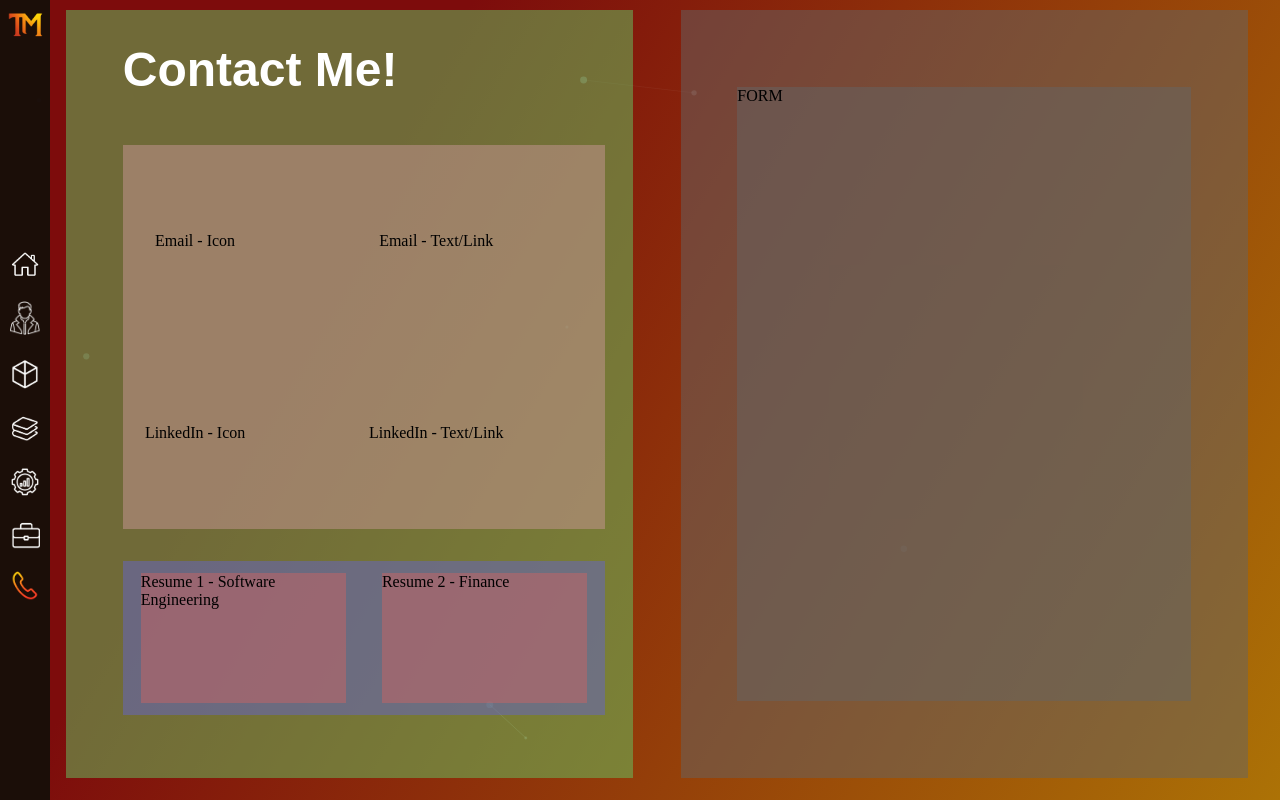
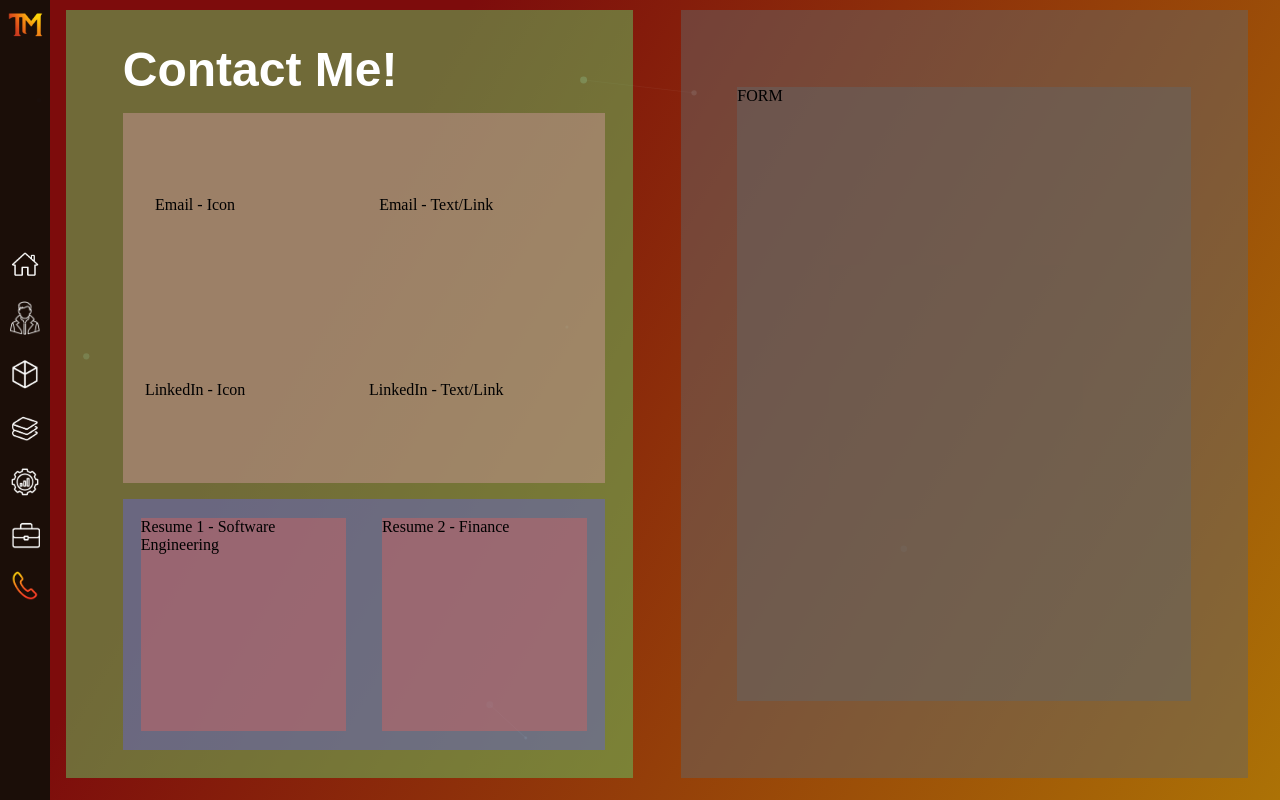
Before and after one commit to taha-malik27/myPortfolioWebsite, a Next.js app in the folder myportfoliowebsite/: page /contact in a window 1280 px wide. Built offline with nearby package versions, Linux system fonts and the light colour scheme; a web font is replaced by a local one.

Commit message:
made some adjustments to skeleton

```diff
--- a/myportfoliowebsite/src/components/cards/ContactCard.tsx
+++ b/myportfoliowebsite/src/components/cards/ContactCard.tsx
@@ -46,12 +46,13 @@ const ContactCard: React.FC<ContactCardProps> = ({ backgroundColor = "transparen
                 // alignSelf: "center",
                 paddingLeft:"10%",
                 paddingRight: "5%",
+                paddingBottom:"5%",
                 width: "100%",
                 boxSizing: "border-box",
                 display:"flex",
                 flexDirection:"column",
                 backgroundColor:"rgba(100,200,100,0.5)",
-                gap:"2rem"
+                // gap:"1.5rem"
             }}>
 
                 {/* Header - Matches other pages */}
@@ -70,7 +71,8 @@ const ContactCard: React.FC<ContactCardProps> = ({ backgroundColor = "transparen
                     gridTemplateColumns:"1fr 70%",
                     justifyItems:"center",
                     alignItems:"center",
-                    textAlign:"center"
+                    textAlign:"center",
+                    marginBottom:"2vh"
                 }}>
 
                 <div>Email - Icon</div>
@@ -86,7 +88,8 @@ const ContactCard: React.FC<ContactCardProps> = ({ backgroundColor = "transparen
                     backgroundColor:"rgba(100,100,200,0.5)", //DEBUG
                     justifySelf:"center",
                     width:"100%",
-                    height:"20%",
+                    flex: 1,
+                    height:"100%",
                     display:"grid",
                     gridTemplateColumns:"50% 50%",
                     justifyItems:"center",
```
